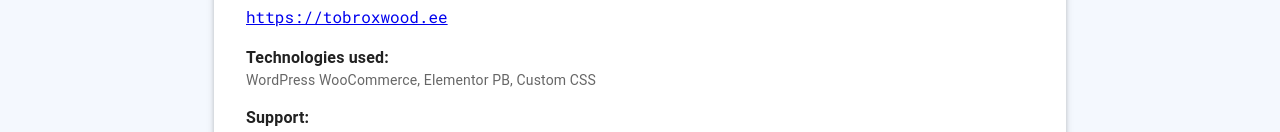
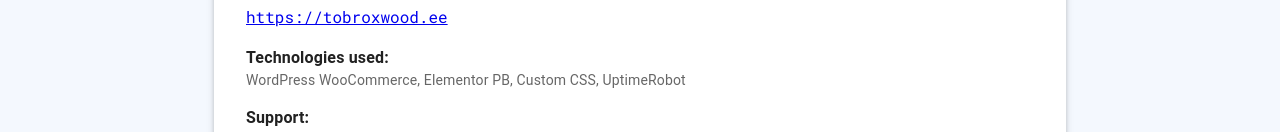
Before and after one commit to juliataro/portfolio-website, a React (Vite) app: page /projects/tobroxwood in a window 1280 px wide. Shown: the part 813-945 px from the top of the page. Built offline with nearby package versions, Linux system fonts and the light colour scheme.

Commit message:
Texts editing

```diff
--- a/src/projects/bodydetox.tsx
+++ b/src/projects/bodydetox.tsx
@@ -107,7 +107,8 @@
                   Technologies:
                 </Typography>
                 <Typography variant="body2" color="text.secondary">
-                  React, NodeJS/Express, MySQL, GitHub, Hetzner Cloud Server
+                  React, NodeJS/Express, MySQL, GitHub, Hetzner Cloud Server,
+                  UptimeRobot
                 </Typography>
                 <Typography
                   variant="body1"
--- a/src/projects/peipsikaup.tsx
+++ b/src/projects/peipsikaup.tsx
@@ -74,7 +74,8 @@
                   Technologies planned to be used:
                 </Typography>
                 <Typography variant="body2" color="text.secondary">
-                  WordPress/WooCommerce Template Astra theme, Elementor PB
+                  WordPress/WooCommerce Template Astra theme, Elementor PB,
+                  UptimeRobot
                 </Typography>
 
                 <Typography variant="body1" sx={{ mt: 2, fontWeight: "bold" }}>
--- a/src/projects/tobroxwood.tsx
+++ b/src/projects/tobroxwood.tsx
@@ -75,7 +75,7 @@
                   Technologies used:
                 </Typography>
                 <Typography variant="body2" color="text.secondary">
-                  WordPress WooCommerce, Elementor PB, Custom CSS
+                  WordPress WooCommerce, Elementor PB, Custom CSS, UptimeRobot
                 </Typography>
                 <Typography
                   variant="body1"
```
